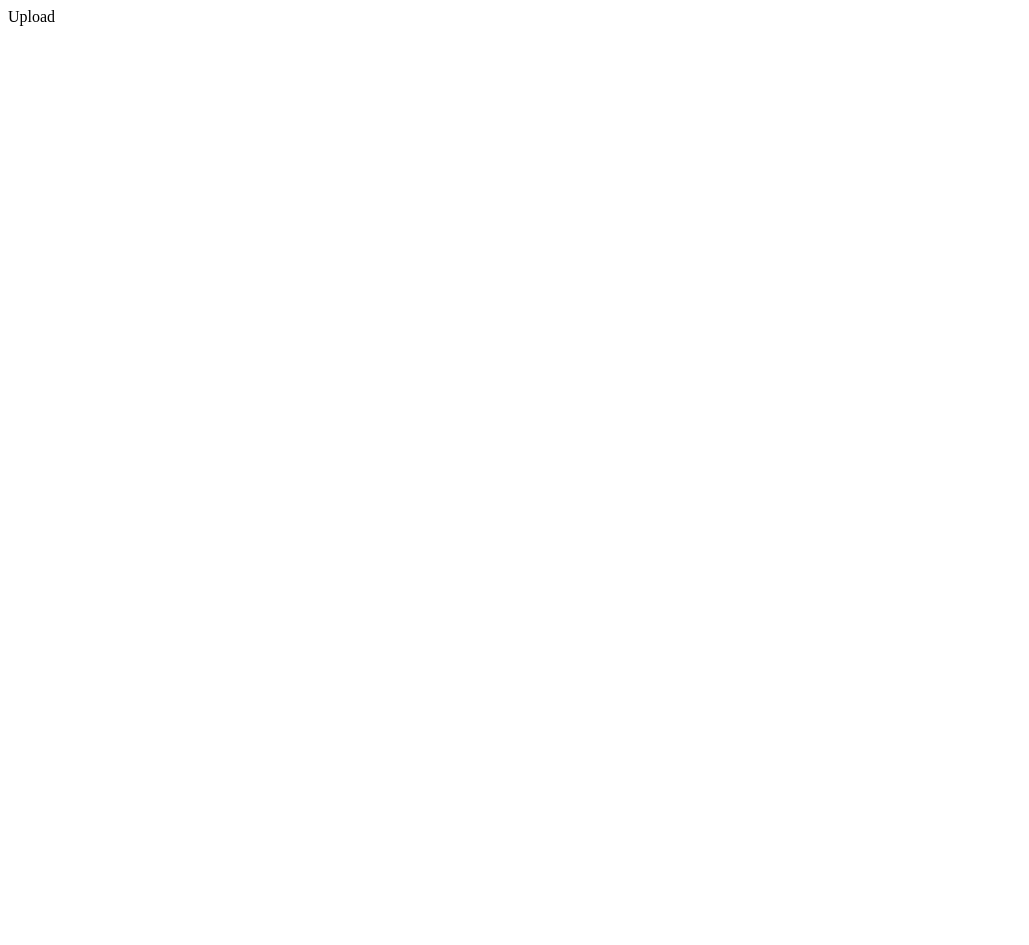
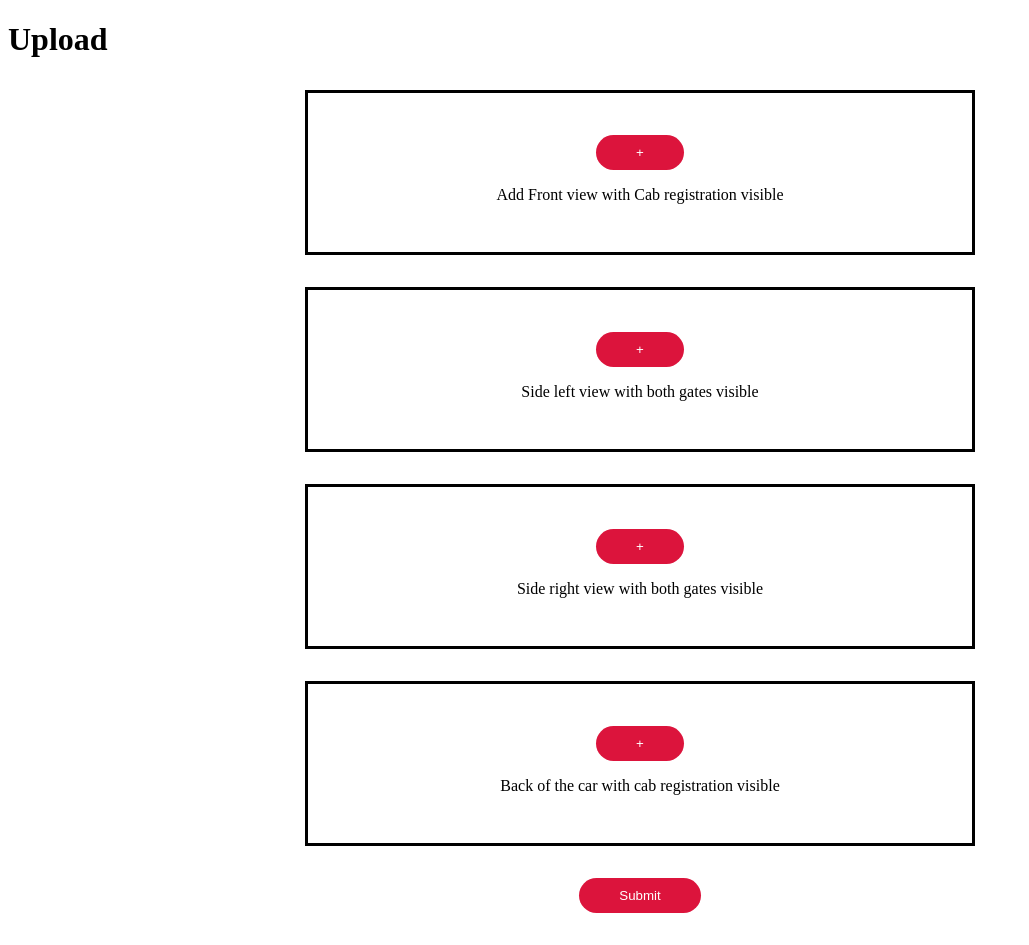
Before and after one commit to Naman13Kumawat/MoveinSync-TechAssignment, a React (Create React App) app in the folder client/: page /upload in a window 1280 px wide. Shown: the whole page, without its empty margins (0-1029 px from the left). Before the commit the page ends 800 px from the top, so only its background shows below. Built offline with nearby package versions, Linux system fonts and the light colour scheme.

Commit message:
Add Webcam

```diff
--- a/client/package.json
+++ b/client/package.json
@@ -12,6 +12,7 @@
     "react-dom": "^18.2.0",
     "react-router-dom": "^6.10.0",
     "react-scripts": "5.0.1",
+    "react-webcam": "^7.0.1",
     "web-vitals": "^2.1.4"
   },
   "scripts": {
--- /dev/null
+++ b/client/src/components/Webcam.css
@@ -0,0 +1,22 @@
+.Container {
+  display: flex;
+  flex-direction: column;
+  justify-content: center;
+  align-items: center;
+}
+
+img {
+  height: 400px;
+  width: 300px;
+  object-fit: cover;
+}
+
+button {
+  background-color: crimson;
+  color: #fff;
+  margin-top: 10px;
+  padding: 10px 40px;
+  border: none;
+  border-radius: 25px;
+  cursor: pointer;
+}
--- /dev/null
+++ b/client/src/components/WebcamComponent.jsx
@@ -0,0 +1,43 @@
+import Webcam from "react-webcam";
+import "./Webcam.css";
+import { useCallback, useRef } from "react";
+
+export default function WebcamComponent(props) {
+  const { img, setImg } = props;
+  const webcamRef = useRef(null);
+
+  const videoConstraints = {
+    width: 300,
+    height: 400,
+    facingMode: "user",
+  };
+
+  const capture = useCallback(() => {
+    const imageSrc = webcamRef.current.getScreenshot();
+    setImg(imageSrc);
+  }, [webcamRef, setImg]);
+  return (
+    <div className="Container">
+      {img === null ? (
+        <>
+          <Webcam
+            audio={false}
+            mirrored={true}
+            height={400}
+            width={300}
+            ref={webcamRef}
+            screenshotFormat="image/jpeg"
+            screenshotQuality={1}
+            videoConstraints={videoConstraints}
+          />
+          <button onClick={capture}>Capture photo</button>
+        </>
+      ) : (
+        <>
+          <img src={img} alt="screenshot" />
+          <button onClick={() => setImg(null)}>Retake</button>
+        </>
+      )}
+    </div>
+  );
+}
--- a/client/src/pages/Upload.jsx
+++ b/client/src/pages/Upload.jsx
@@ -1,3 +1,90 @@
+import { useState } from "react";
+import WebcamComponent from "../components/WebcamComponent";
+
 export default function Upload() {
-  return <div>Upload</div>;
+  const [img1, setImg1] = useState(null);
+  const [img2, setImg2] = useState(null);
+  const [img3, setImg3] = useState(null);
+  const [img4, setImg4] = useState(null);
+  const [web1Enable, setW1E] = useState(false);
+  const [web2Enable, setW2E] = useState(false);
+  const [web3Enable, setW3E] = useState(false);
+  const [web4Enable, setW4E] = useState(false);
+
+  const s1 = {
+    border: "solid #000",
+    padding: "2rem",
+    textAlign: "center",
+    margin: "2rem auto",
+    maxWidth: "600px",
+  };
+
+  const handleSubmit = async () => {
+    if (!(img1 && img2 && img3 && img4)) {
+      window.alert("All pictures are required!");
+    }
+    console.log(img1, img2, img3, img4);
+  };
+
+  const imgUpd = [
+    {
+      img: img1,
+      setImg: setImg1,
+      we: web1Enable,
+      weF: setW1E,
+      text: "Add Front view with Cab registration visible",
+    },
+    {
+      img: img2,
+      setImg: setImg2,
+      we: web2Enable,
+      weF: setW2E,
+      text: "Side left view with both gates visible",
+    },
+    {
+      img: img3,
+      setImg: setImg3,
+      we: web3Enable,
+      weF: setW3E,
+      text: "Side right view with both gates visible",
+    },
+    {
+      img: img4,
+      setImg: setImg4,
+      we: web4Enable,
+      weF: setW4E,
+      text: "Back of the car with cab registration visible",
+    },
+  ];
+  return (
+    <div>
+      <h1>Upload</h1>
+      {imgUpd.map((card, index) => {
+        return (
+          <div key={index} style={s1}>
+            {card.we ? (
+              <WebcamComponent img={card.img} setImg={card.setImg} />
+            ) : (
+              <>
+                <button
+                  onClick={() => {
+                    card.weF(!card.we);
+                  }}
+                >
+                  +
+                </button>
+                <p>{card.text}</p>
+              </>
+            )}
+          </div>
+        );
+      })}
+      <button
+        style={{ margin: "2rem auto", display: "block" }}
+        onClick={handleSubmit}
+      >
+        Submit
+      </button>
+    </div>
+  );
 }
```
Also changed, not shown: 1 other file (tests, documents, lock files or other folders).
